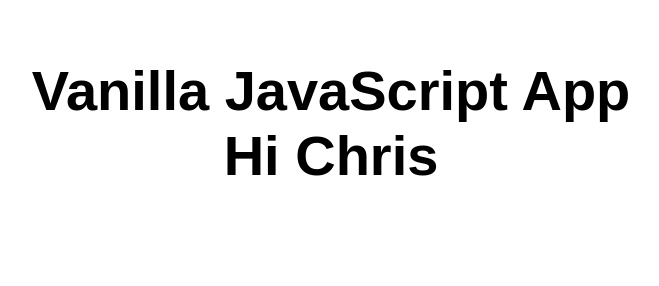
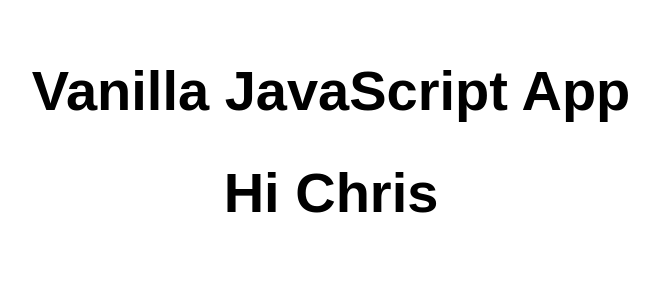
Before and after one commit to christaylorhotmail/StaticWebSite, a website: page src/index.html in a window 1280 px wide. Shown: the whole page, without its empty margins (309-968 px from the left). Drawn offline with Linux system fonts and the light colour scheme.

Commit message:
Update index.html 3rd time
Multiple lines now

```diff
--- a/src/index.html
+++ b/src/index.html
@@ -10,8 +10,8 @@
 
 <body>
   <main>
-    <h1>Vanilla JavaScript App
-      Hi Chris</h1>
+    <h1>Vanilla JavaScript App </h1>
+      <h1>Hi Chris</h1>
   </main>
 </body>
 
```
